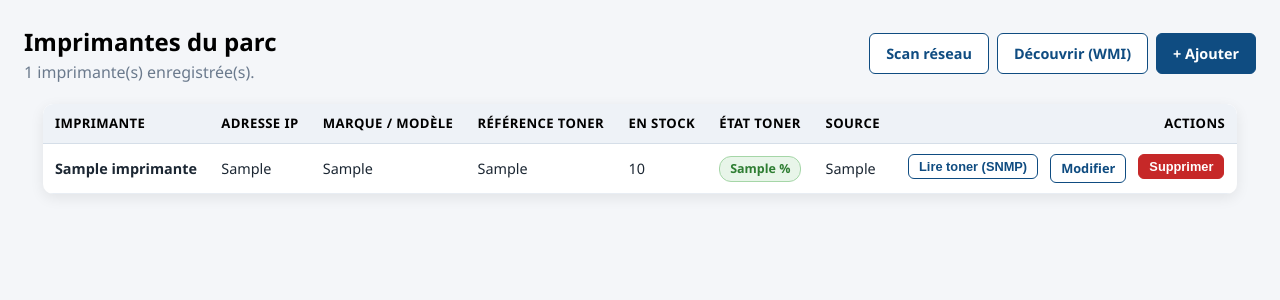
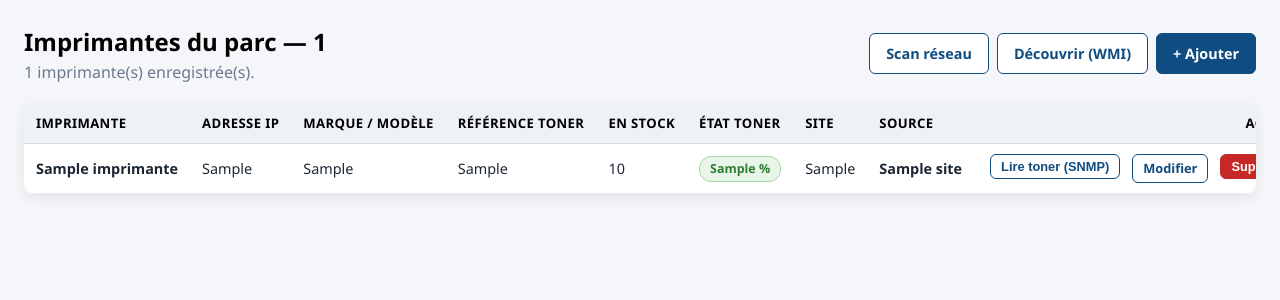
Before and after one commit to vosozert-crypto/parc-anem, a Flask app: page /imprimantes/ in a window 1280 px wide. Shown: the part 58-358 px from the top of the page. Run offline with Flask 3, Linux system fonts and the light colour scheme; the visitor is signed in with stand-in values (Sample User, id 1); a database or web service that is not in the repository returns one stand-in record (values such as "Sample title"); parts of the project's set-up code (start-up, migrations or seed data) failed here and were passed over; some libraries are stand-ins or nearby versions.

Commit message:
Filtrage par site: colonnes site sur machines/imprimantes, codes 1000-1006, filtrage user

```diff
--- a/app/__init__.py
+++ b/app/__init__.py
@@ -247,6 +247,7 @@ def _init_pg():
         arch TEXT,
         user_session TEXT,
         obs TEXT,
+        site TEXT,
         date_ajout TIMESTAMP DEFAULT CURRENT_TIMESTAMP
     )""")
     db.execute("""CREATE TABLE IF NOT EXISTS imprimantes (
@@ -259,6 +260,7 @@ def _init_pg():
         niveau_toner INTEGER,
         source_machine TEXT,
         remarques TEXT,
+        site TEXT,
         date_ajout TIMESTAMP DEFAULT CURRENT_TIMESTAMP
     )""")
     db.execute("""CREATE TABLE IF NOT EXISTS consommables (
@@ -295,6 +297,11 @@ def _init_pg():
         date_maj TIMESTAMP DEFAULT CURRENT_TIMESTAMP,
         UNIQUE(annee, designation_id)
     )""")
+    for table in ("machines", "imprimantes"):
+        try:
+            db.execute("ALTER TABLE {} ADD COLUMN site TEXT".format(table))
+        except Exception:
+            pass
     db.commit()
 
 
@@ -332,6 +339,8 @@ def _init_sqlite():
     colonnes = {r[1] for r in conn.execute("PRAGMA table_info(machines)").fetchall()}
     if "user_session" not in colonnes:
         conn.execute("ALTER TABLE machines ADD COLUMN user_session TEXT")
+    if "site" not in colonnes:
+        conn.execute("ALTER TABLE machines ADD COLUMN site TEXT")
     colonnes_users = {r[1] for r in conn.execute("PRAGMA table_info(users)").fetchall()}
     if "date_ajout" not in colonnes_users:
         conn.execute("ALTER TABLE users ADD COLUMN date_ajout TEXT")
@@ -352,6 +361,9 @@ def _init_sqlite():
             date_ajout TEXT DEFAULT (datetime('now'))
         )"""
     )
+    colonnes_imp = {r[1] for r in conn.execute("PRAGMA table_info(imprimantes)").fetchall()}
+    if "site" not in colonnes_imp:
+        conn.execute("ALTER TABLE imprimantes ADD COLUMN site TEXT")
     conn.execute(
         """CREATE TABLE IF NOT EXISTS consommables (
             id INTEGER PRIMARY KEY AUTOINCREMENT,
--- a/app/donnees_consommables.py
+++ b/app/donnees_consommables.py
@@ -135,6 +135,7 @@ SITES_PAR_DEFAUT = {
 }
 
 CODES_SITES = {
+    "awem.bouira": "1000",
     "bouira": "1001",
     "ainbessem": "1002",
     "ainbessam": "1002",
@@ -149,7 +150,7 @@ CODES_SITES = {
 
 
 def code_site(site):
-    """Renvoie le code d'un site (1001 ALEM bouira, …) ou '' s'il est inconnu."""
+    """Renvoie le code d'un site (1000 AWEM bouira, 1001 ALEM bouira, …) ou '' s'il est inconnu."""
     if not site:
         return ""
     texte = (
@@ -160,6 +161,8 @@ def code_site(site):
         .replace("\u2019", "")
         .replace(" ", "")
     )
+    if texte.startswith("awem") and "bouira" in texte:
+        return "1000"
     for cle in (
         "ainbessem",
         "ainbessam",
--- a/app/routes/auth.py
+++ b/app/routes/auth.py
@@ -47,6 +47,7 @@ def login():
             session["user_id"] = user["id"]
             session["nom"] = user["nom"]
             session["role"] = user["role"]
+            session["site"] = (user["site"] or "").strip()
             flash("Bienvenue, " + user["nom"] + " !", "success")
             return redirect(url_for("main.index"))
         flash("Adresse email ou mot de passe incorrect.", "danger")
--- a/app/routes/imprimantes.py
+++ b/app/routes/imprimantes.py
@@ -1,7 +1,7 @@
 import datetime
 import threading
 
-from flask import Blueprint, flash, redirect, render_template, request, url_for
+from flask import Blueprint, flash, redirect, render_template, request, session, url_for
 
 from app import get_db
 from app.routes.auth import login_required
@@ -45,9 +45,18 @@ def _toner_etat(niveau):
 @login_required
 def liste():
     db = get_db()
-    imprimantes = db.execute(
-        "SELECT * FROM imprimantes ORDER BY nom"
-    ).fetchall()
+    if session.get("role") == "admin":
+        imprimantes = db.execute(
+            "SELECT * FROM imprimantes ORDER BY nom"
+        ).fetchall()
+    else:
+        site = session.get("site", "")
+        if site:
+            imprimantes = db.execute(
+                "SELECT * FROM imprimantes WHERE site = ? ORDER BY nom", (site,)
+            ).fetchall()
+        else:
+            imprimantes = []
     return render_template("imprimantes/liste.html", imprimantes=imprimantes)
 
 
@@ -71,11 +80,11 @@ def ajouter():
         db = get_db()
         db.execute(
             """INSERT INTO imprimantes (nom, adresse_ip, marque_modele, reference_toner,
-               stock_toner, source_machine, remarques)
-               VALUES (?, ?, ?, ?, ?, ?, ?)""",
+               stock_toner, source_machine, remarques, site)
+               VALUES (?, ?, ?, ?, ?, ?, ?, ?)""",
             (donnees["nom"], donnees["adresse_ip"], donnees["marque_modele"],
              donnees["reference_toner"], donnees["stock_toner"],
-             donnees["source_machine"], donnees["remarques"]),
+             donnees["source_machine"], donnees["remarques"], session.get("site", "")),
         )
         db.commit()
         flash("Imprimante « " + donnees["nom"] + " » ajoutée.", "success")
@@ -372,9 +381,9 @@ def statut_scan(scan_id):
             desc = (r.get("description") or "Imprimante " + ip).strip()[:60]
             db.execute(
                 """INSERT INTO imprimantes (nom, adresse_ip, marque_modele,
-                   reference_toner, stock_toner, source_machine, remarques)
-                   VALUES (?, ?, ?, '', 0, 'scan réseau', 'Ajoutée via scan réseau')""",
-                (desc, ip, desc),
+                   reference_toner, stock_toner, source_machine, remarques, site)
+                   VALUES (?, ?, ?, '', 0, 'scan réseau', 'Ajoutée via scan réseau', ?)""",
+                (desc, ip, desc, session.get("site", "")),
             )
             existants_ip.add(ip)
             existants_nom.add(desc)
@@ -387,9 +396,9 @@ def statut_scan(scan_id):
             source = (r.get("source") or "").strip()
             db.execute(
                 """INSERT INTO imprimantes (nom, adresse_ip, marque_modele,
-                   reference_toner, stock_toner, source_machine, remarques)
-                   VALUES (?, '', ?, '', 0, ?, 'Ajoutée via scan USB/WMI')""",
-                (nom, nom, source),
+                   reference_toner, stock_toner, source_machine, remarques, site)
+                   VALUES (?, '', ?, '', 0, ?, 'Ajoutée via scan USB/WMI', ?)""",
+                (nom, nom, source, session.get("site", "")),
             )
             existants_nom.add(nom)
             etat["ajoutes"] += 1
@@ -423,9 +432,9 @@ def scan_ajouter():
         return redirect(url_for("imprimantes.liste"))
     db.execute(
         """INSERT INTO imprimantes (nom, adresse_ip, marque_modele,
-           reference_toner, stock_toner, source_machine, remarques)
-           VALUES (?, ?, ?, '', 0, 'scan réseau', 'Ajoutée via scan réseau')""",
-        (nom, ip, description),
+           reference_toner, stock_toner, source_machine, remarques, site)
+           VALUES (?, ?, ?, '', 0, 'scan réseau', 'Ajoutée via scan réseau', ?)""",
+        (nom, ip, description, session.get("site", "")),
     )
     db.commit()
     flash("Imprimante « " + nom + " » ajoutée.", "success")
--- a/app/routes/inventaire.py
+++ b/app/routes/inventaire.py
@@ -4,7 +4,7 @@ import io
 import subprocess
 import threading
 
-from flask import Blueprint, flash, jsonify, redirect, render_template, request, url_for
+from flask import Blueprint, flash, jsonify, redirect, render_template, request, session, url_for
 
 from app import get_db
 from app.routes.auth import login_required
@@ -30,7 +30,16 @@ CHAMPS = [
 @login_required
 def liste():
     db = get_db()
-    machines = db.execute("SELECT * FROM machines ORDER BY nom").fetchall()
+    if session.get("role") == "admin":
+        machines = db.execute("SELECT * FROM machines ORDER BY nom").fetchall()
+    else:
+        site = session.get("site", "")
+        if site:
+            machines = db.execute(
+                "SELECT * FROM machines WHERE site = ? ORDER BY nom", (site,)
+            ).fetchall()
+        else:
+            machines = []
     return render_template("inventaire/liste.html", machines=machines)
 
 
@@ -45,11 +54,12 @@ def ajouter():
         db = get_db()
         db.execute(
             """INSERT INTO machines (nom, numero_serie, marque_modele, processeur,
-               generation, ram_go, disque, arch, user_session, obs)
-               VALUES (?, ?, ?, ?, ?, ?, ?, ?, ?, ?)""",
+               generation, ram_go, disque, arch, user_session, obs, site)
+               VALUES (?, ?, ?, ?, ?, ?, ?, ?, ?, ?, ?)""",
             (donnees["nom"], donnees["numero_serie"], donnees["marque_modele"],
              donnees["processeur"], donnees["generation"], donnees["ram_go"],
-             donnees["disque"], donnees["arch"], donnees["user_session"], donnees["obs"]),
+             donnees["disque"], donnees["arch"], donnees["user_session"], donnees["obs"],
+             session.get("site", "")),
         )
         db.commit()
         flash("Poste « " + donnees["nom"] + " » ajouté à l'inventaire.", "success")
@@ -201,11 +211,11 @@ def statut(scan_id):
                 continue
             db.execute(
                 """INSERT INTO machines (nom, numero_serie, marque_modele, processeur,
-                   generation, ram_go, disque, arch, user_session, obs)
-                   VALUES (?, ?, ?, ?, ?, ?, ?, ?, ?, ?)""",
+                   generation, ram_go, disque, arch, user_session, obs, site)
+                   VALUES (?, ?, ?, ?, ?, ?, ?, ?, ?, ?, ?)""",
                 (m["nom"], m["numero_serie"], m["marque_modele"], m["processeur"],
                  m["generation"], m["ram_go"], m["disque"], m["arch"],
-                 m.get("user_session", ""), m["obs"]),
+                 m.get("user_session", ""), m["obs"], session.get("site", "")),
             )
             existants.add(m["nom"])
             etat["ajoutes"] += 1
--- a/app/static/style.css
+++ b/app/static/style.css
@@ -522,7 +522,33 @@ body.mode-portrait .container {
   box-shadow: var(--shadow);
   -webkit-overflow-scrolling: touch;
   max-height: 75vh;
-  margin: 0 0.5cm;
+  margin: 0 0 16px 0;
+  width: 100%;
+}
+
+#table-consolide {
+  table-layout: fixed;
+  width: 100%;
+}
+
+#table-consolide th:nth-child(1) { width: 5%; }
+#table-consolide th:nth-child(2) { width: 22%; }
+#table-consolide th:nth-child(3) { width: 12%; }
+#table-consolide th:nth-child(4) { width: 18%; }
+#table-consolide th:nth-child(5) { width: 10%; }
+#table-consolide th:nth-child(6) { width: 22%; }
+#table-consolide th:nth-child(7) { width: 11%; }
+
+#table-consolide td {
+  overflow: hidden;
+  text-overflow: ellipsis;
+}
+
+#table-consolide td input,
+#table-consolide td select {
+  width: 100%;
+  max-width: none;
+  box-sizing: border-box;
 }
 
 .table-wrap::-webkit-scrollbar {
--- a/app/templates/imprimantes/liste.html
+++ b/app/templates/imprimantes/liste.html
@@ -5,7 +5,7 @@
 {% block contenu %}
 <section class="page-head">
   <div>
-    <h2>Imprimantes du parc</h2>
+    <h2>Imprimantes du parc{% if session.get('site') %} — {{ session['site'] | site_code }}{% endif %}</h2>
     <p>{{ imprimantes|length }} imprimante(s) enregistrée(s).</p>
   </div>
   <div class="btn-group">
@@ -26,6 +26,7 @@
         <th>Référence toner</th>
         <th>En stock</th>
         <th>État toner</th>
+        <th>Site</th>
         <th>Source</th>
         <th class="col-actions">Actions</th>
       </tr>
@@ -48,6 +49,7 @@
           {% endif %}
         </td>
         <td>{{ imp["source_machine"] or "—" }}</td>
+        <td><strong>{{ imp["site"] | site_code if imp["site"] else "—" }}</strong></td>
         <td class="col-actions">
           <div class="btn-group">
             {% if imp["adresse_ip"] %}
--- a/app/templates/inventaire/liste.html
+++ b/app/templates/inventaire/liste.html
@@ -5,7 +5,7 @@
 {% block contenu %}
 <section class="page-head">
   <div>
-    <h2>Inventaire du parc</h2>
+    <h2>Inventaire du parc{% if session.get('site') %} — {{ session['site'] | site_code }}{% endif %}</h2>
     <p>{{ machines|length }} poste(s) enregistré(s).</p>
   </div>
   <div class="btn-group">
@@ -29,6 +29,7 @@
         <th>RAM</th>
         <th>Disque</th>
         <th>OS</th>
+        <th>Site</th>
         <th>Session</th>
         <th>Ajouté le</th>
         <th class="col-actions">Actions</th>
@@ -47,6 +48,7 @@
         <td>{{ m["ram_go"] }}</td>
         <td>{{ m["disque"] }}</td>
         <td>{{ m["arch"] }}</td>
+        <td><strong>{{ m["site"] | site_code if m["site"] else "—" }}</strong></td>
         <td>{{ m["user_session"] or "—" }}</td>
         <td>{{ m["date_ajout"][:10] }}</td>
         <td class="col-actions">
```
Also changed, not shown: app/routes/api.py (+19 -17 lines).
